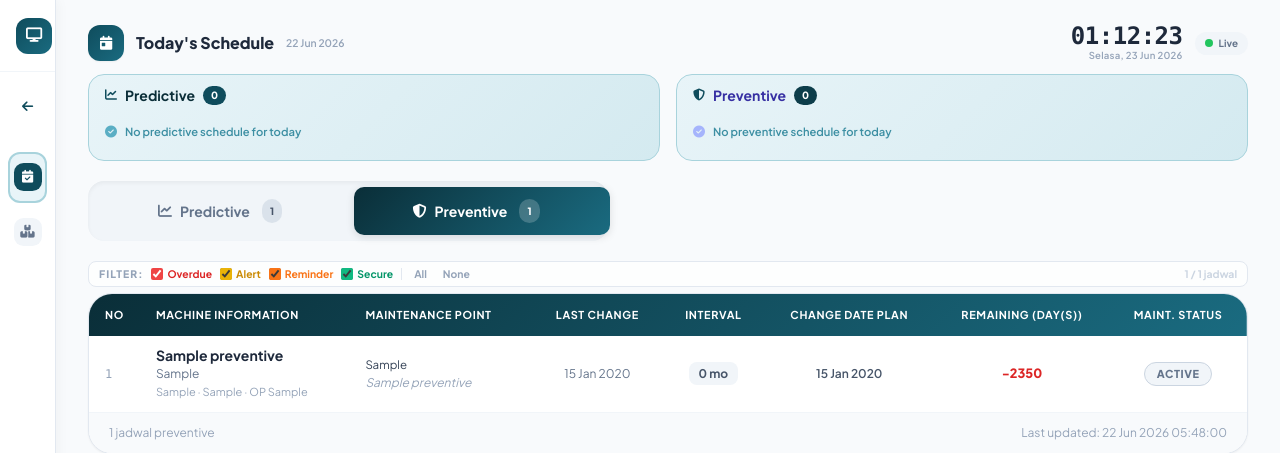
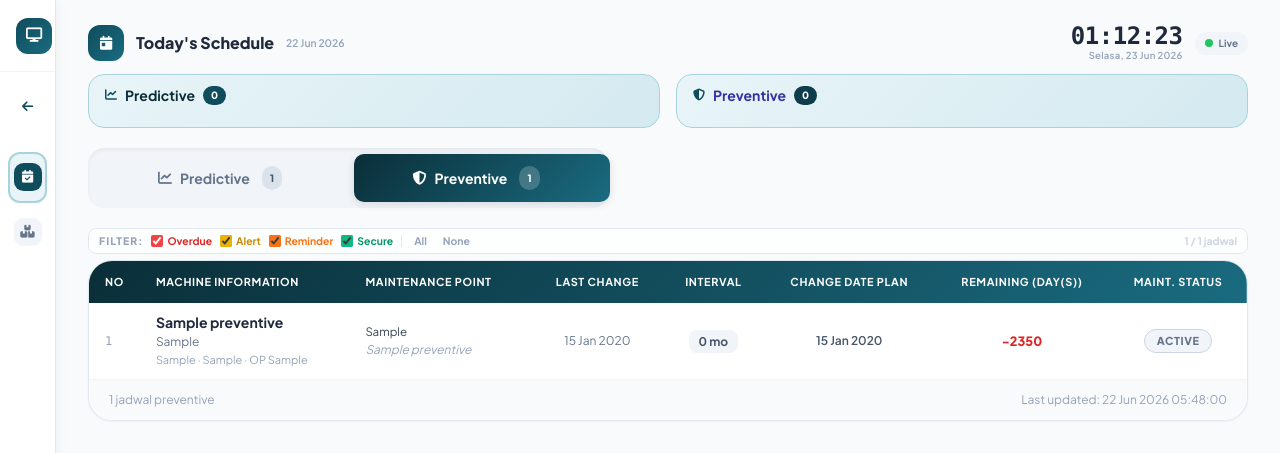
Before and after one commit to ozhickp/Notification-Alert1, a PHP site: page /monitor.php in a window 1280 px wide. Shown: the top 453 px of the page. Run offline with PHP 8.4, Linux system fonts and the light colour scheme; tables that the repository leaves empty or names only in its code hold one stand-in row (values such as "Sample post"); a stand-in replaces the project's code that opens the database connection; some libraries are stand-ins or nearby versions.

Commit message:
fix issue on monitor

```diff
--- a/part_avail/monitor.php
+++ b/part_avail/monitor.php
@@ -748,10 +748,10 @@ function partOrderBadge(string $v): string
                                             <?php endforeach; ?>
                                         </div>
                                     <?php else: ?>
-                                        <div class="flex items-center gap-2 py-2 px-1">
+                                        <!-- <div class="flex items-center gap-2 py-2 px-1">
                                             <i class="fas fa-check-circle text-[#5aaec4] text-xs"></i>
                                             <span class="text-[#3d8fa3] font-semibold" style="font-size:.7rem;">No predictive schedule for today</span>
-                                        </div>
+                                        </div> -->
                                     <?php endif; ?>
                                 </div>
                             </div>
@@ -783,10 +783,10 @@ function partOrderBadge(string $v): string
                                             <?php endforeach; ?>
                                         </div>
                                     <?php else: ?>
-                                        <div class="flex items-center gap-2 py-2 px-1">
+                                        <!-- <div class="flex items-center gap-2 py-2 px-1">
                                             <i class="fas fa-check-circle text-indigo-300 text-xs"></i>
                                             <span class="text-[#3d8fa3] font-semibold" style="font-size:.7rem;">No preventive schedule for today</span>
-                                        </div>
+                                        </div> -->
                                     <?php endif; ?>
                                 </div>
                             </div>
@@ -1768,7 +1768,7 @@ function partOrderBadge(string $v): string
                             today.predictive.map((it, i) => makeTodayItem(it, i, 'blue')).join('') +
                             '</div>';
                     } else {
-                        predList.innerHTML = '<div class="flex items-center gap-2 py-2 px-1"><i class="fas fa-check-circle text-[#5aaec4] text-xs"></i><span class="text-[#3d8fa3] font-semibold" style="font-size:.7rem;">No predictive schedule for today</span></div>';
+                        // predList.innerHTML = '<div class="flex items-center gap-2 py-2 px-1"><i class="fas fa-check-circle text-[#5aaec4] text-xs"></i><span class="text-[#3d8fa3] font-semibold" style="font-size:.7rem;">No predictive schedule for today</span></div>';
                     }
                 }
                 if (predCount) predCount.textContent = today.predictive.length;
@@ -1782,7 +1782,7 @@ function partOrderBadge(string $v): string
                             today.preventive.map((it, i) => makeTodayItem(it, i, 'indigo')).join('') +
                             '</div>';
                     } else {
-                        prevList.innerHTML = '<div class="flex items-center gap-2 py-2 px-1"><i class="fas fa-check-circle text-indigo-300 text-xs"></i><span class="text-[#3d8fa3] font-semibold" style="font-size:.7rem;">No preventive schedule for today</span></div>';
+                        //prevList.innerHTML = '<div class="flex items-center gap-2 py-2 px-1"><i class="fas fa-check-circle text-indigo-300 text-xs"></i><span class="text-[#3d8fa3] font-semibold" style="font-size:.7rem;">No preventive schedule for today</span></div>';
                     }
                 }
                 if (prevCount) prevCount.textContent = today.preventive.length;
```
Also changed, not shown: part_avail/history_checksheet.php (+13 -0 lines).
